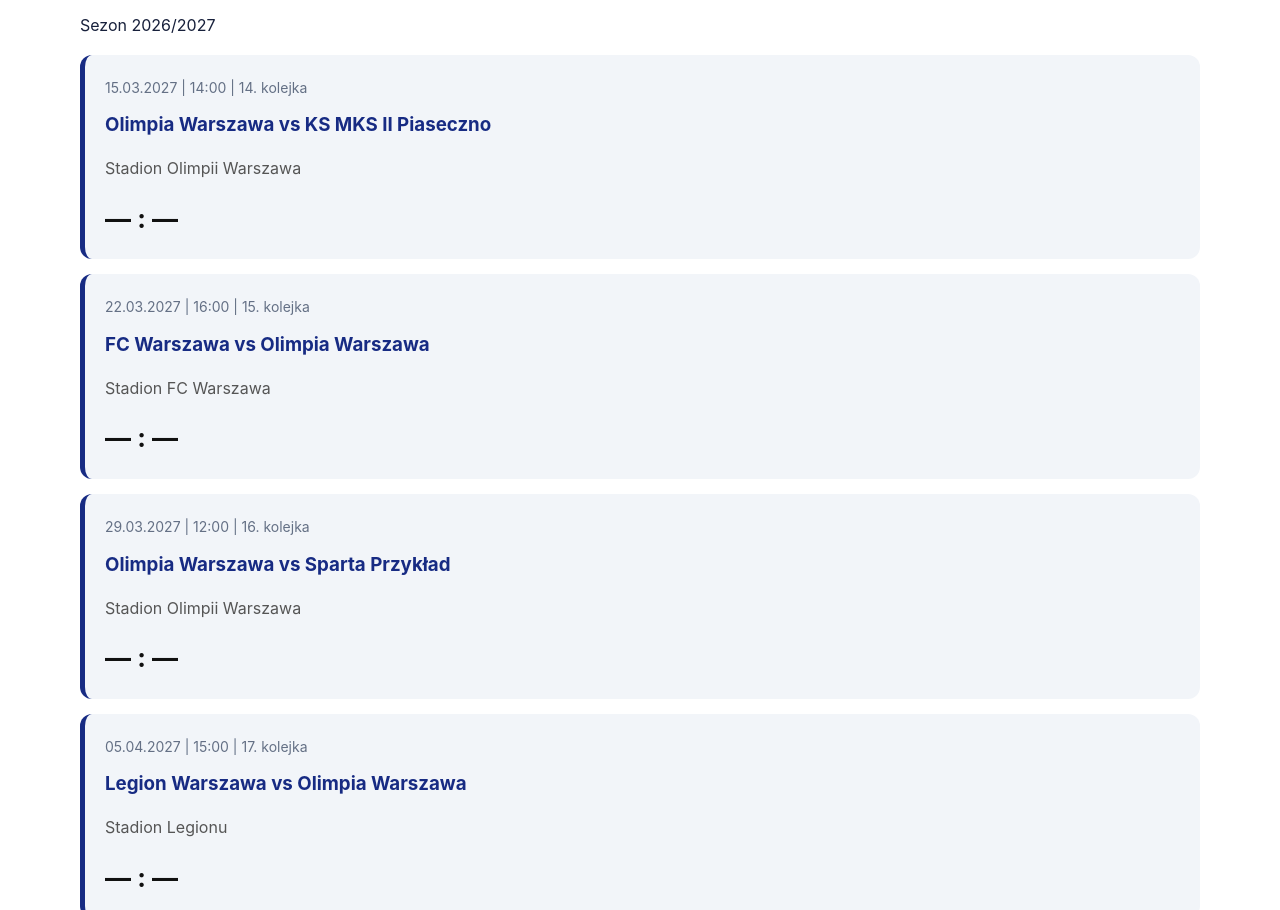
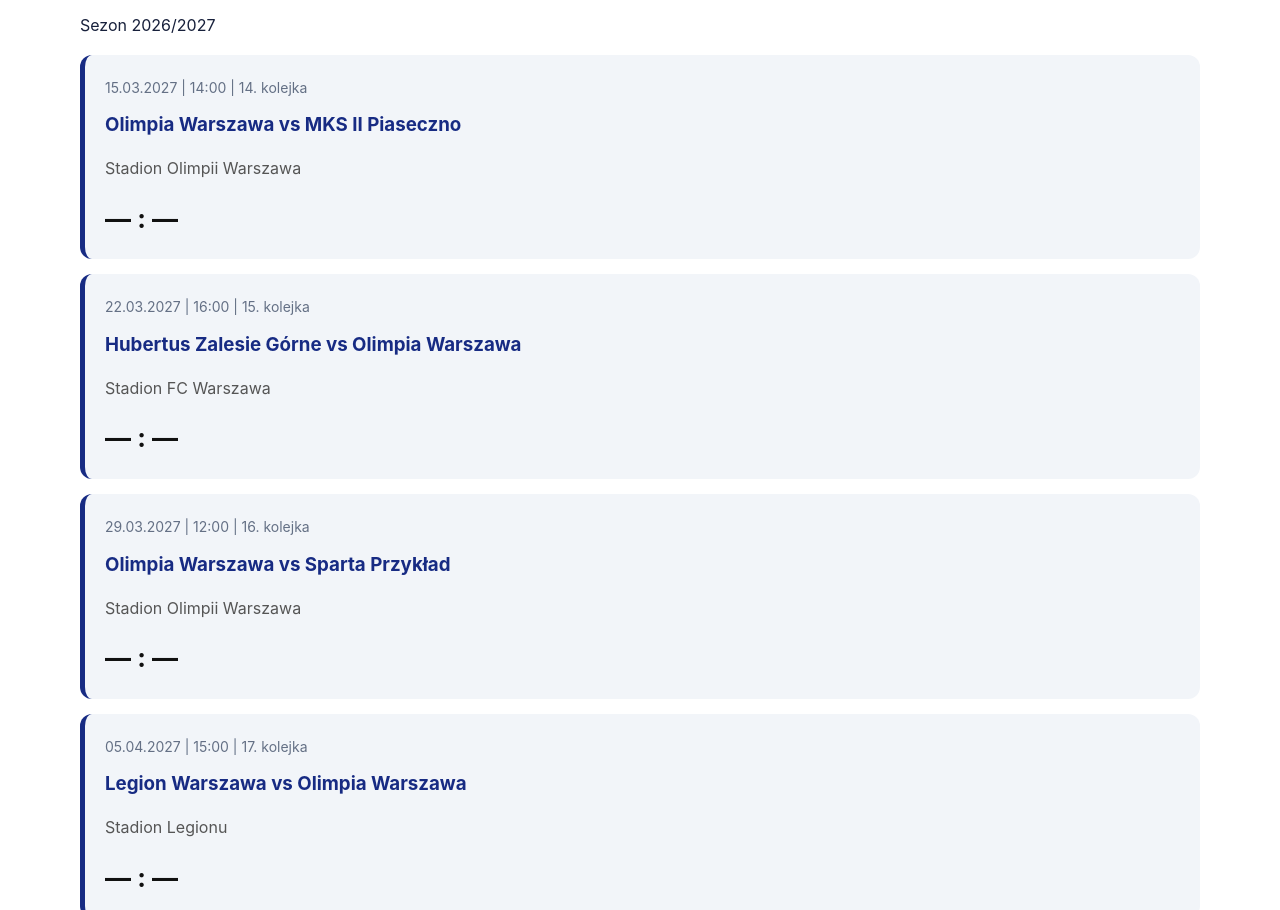
Before and after one commit to OlimpiaWarszawa/olimpia-warszawa, a plain HTML site: page index.html in a window 1280 px wide. Shown: the part 4371-5281 px from the top of the page. Drawn offline with Linux system fonts and the light colour scheme.

Commit message:
Update match names in index.html

```diff
--- a/index.html
+++ b/index.html
@@ -143,14 +143,14 @@
 
   <div class="mecz">
     <span>15.03.2027 | 14:00 | 14. kolejka</span>
-    <h3>Olimpia Warszawa vs KS MKS II Piaseczno</h3>
+    <h3>Olimpia Warszawa vs  MKS II Piaseczno</h3>
     <p>Stadion Olimpii Warszawa</p>
     <strong>— : —</strong>
   </div>
 
   <div class="mecz">
     <span>22.03.2027 | 16:00 | 15. kolejka</span>
-    <h3>FC Warszawa vs Olimpia Warszawa</h3>
+    <h3>Hubertus Zalesie Górne vs Olimpia Warszawa</h3>
     <p>Stadion FC Warszawa</p>
     <strong>— : —</strong>
   </div>
```
